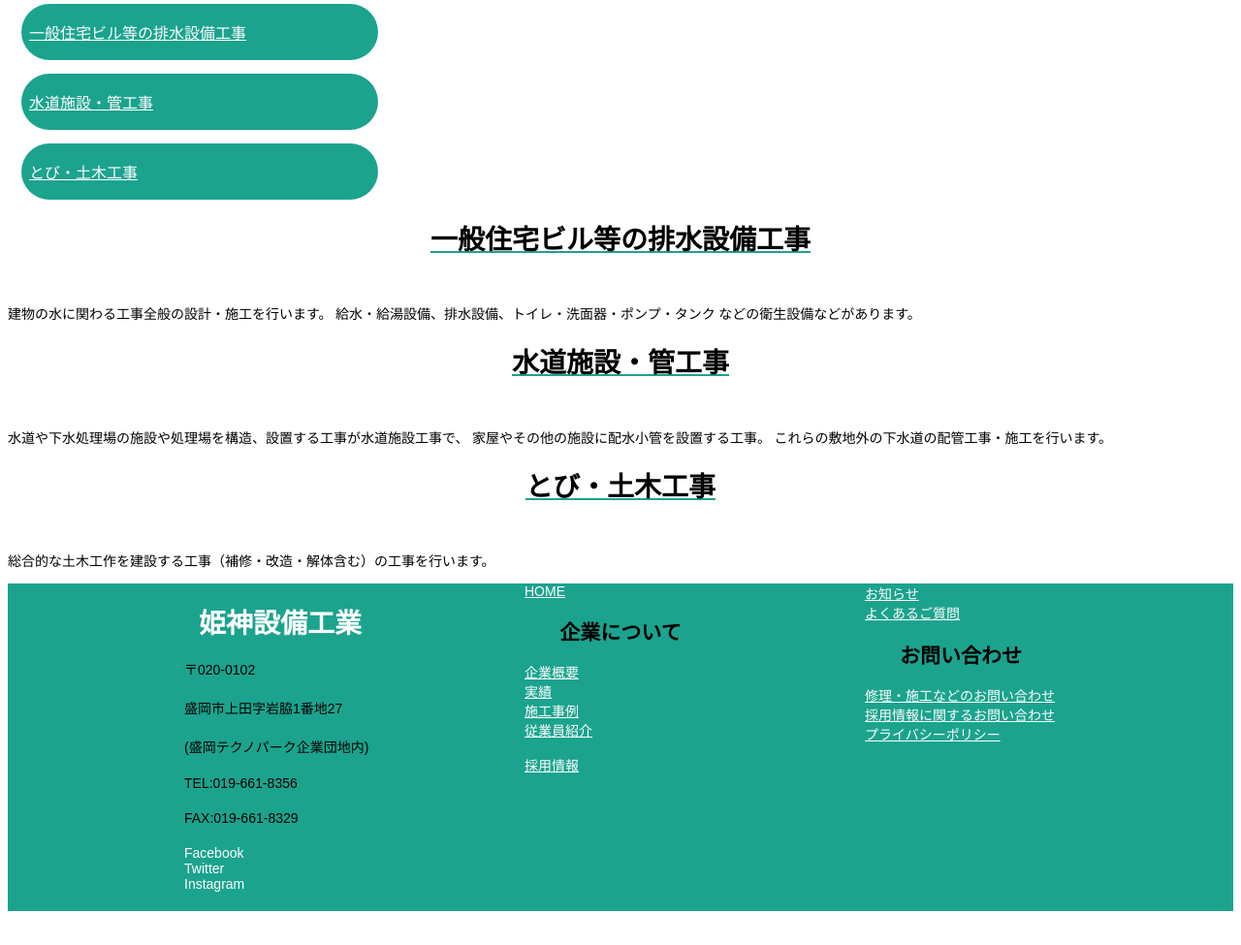
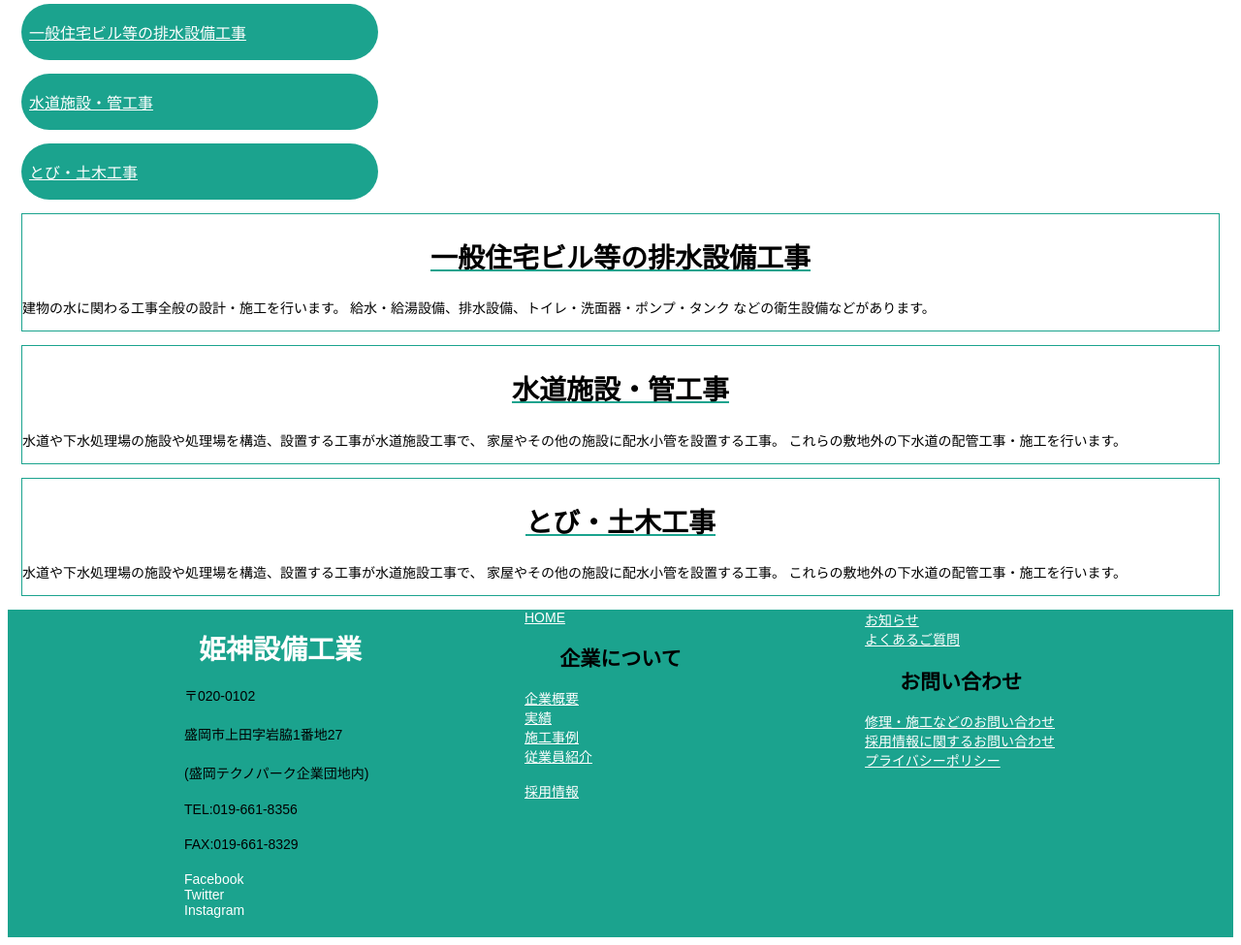
Before and after one commit to Skypeace8585/project_G, a PHP site: page /business_achievement_introduction.php in a window 1280 px wide. Shown: the part 433-1408 px from the top of the page at 97% size. Before the commit the page ends 1373 px from the top, so only its background shows below. Run offline with PHP 8.4, Linux system fonts and the light colour scheme.

Commit message:
実績仮完成

```diff
--- a/business_achievement_introduction.php
+++ b/business_achievement_introduction.php
@@ -19,29 +19,53 @@
 <ul class="button-Recruit__reverse">
         <li><a href="#Recruit-No1" class="button-Recruit" >一般住宅ビル等の排水設備工事</a></li>
         <li><a href="#Recruit-No2" class="button-Recruit" >水道施設・管工事</a></li>
-        <li><a href="#Recruit-No2" class="button-Recruit" >とび・土木工事</a></li>
+        <li><a href="#Recruit-No3" class="button-Recruit" >とび・土木工事</a></li>
 </ul>
+<section class="Recruit" id="Recruit-No1">
+<div class="Businesses">
+    <h1>一般住宅ビル等の排水設備工事</h1>
 
-<h1>一般住宅ビル等の排水設備工事</h1>
-<img></img>
+    <p>建物の水に関わる工事全般の設計・施工を行います。
+        給水・給湯設備、排水設備、トイレ・洗面器・ポンプ・タンク
+        などの衛生設備などがあります。  </p>
 
-<p>建物の水に関わる工事全般の設計・施工を行います。
-    給水・給湯設備、排水設備、トイレ・洗面器・ポンプ・タンク
-    などの衛生設備などがあります。  </p>
+    <!-- <img src="img/toilet1.jpg" alt="一般住宅ビル等排水設備工事" class="img">
+    <img src="img/toilet2.jpg" alt="一般住宅ビル等排水設備工事" class="img"> -->
 
+</div>
+</section>
+
+<section class="Recruit" id="Recruit-No2">
+<div class="Businesses">
     <h1>水道施設・管工事</h1>
-<img></img>
+<!-- <img src="img/kantop.jpg" alt="水道施設・管工事" class="img"> -->
+
 
 <p>水道や下水処理場の施設や処理場を構造、設置する工事が水道施設工事で、
     家屋やその他の施設に配水小管を設置する工事。
     これらの敷地外の下水道の配管工事・施工を行います。</p>
 
-    <h1>とび・土木工事</h1>
-<img></img>
-
-<p>総合的な土木工作を建設する工事（補修・改造・解体含む）の工事を行います。</p>
+    <!-- <img src="img/kan2.jpg" alt="水道施設・管工事" class="img">
+    <img src="img/kan3.jpg" alt="水道施設・管工事" class="img"> -->
 
 
+</div>
+
+</section>
+<section class="Recruit" id="Recruit-No3">
+<div class="Businesses">
+    <h1>とび・土木工事</h1>
+<!-- <img src="img/door1.jpg" alt="とび・土木工事" class="img"> -->
+
+<p>水道や下水処理場の施設や処理場を構造、設置する工事が水道施設工事で、
+    家屋やその他の施設に配水小管を設置する工事。
+    これらの敷地外の下水道の配管工事・施工を行います。</p>
+<!--
+<img src="img/door2.jpg" alt="とび・土木工事" class="img">
+<img src="img/door3.jpg" alt="とび・土木工事" class="img"> -->
+
+</div>
+</section>
 <?php require 'footer.php'; ?>
 </body>
 </html>
--- a/css/Recruitment_information.css
+++ b/css/Recruitment_information.css
@@ -126,7 +126,7 @@ button {
 
 
     h1 {
-        font-size: 2rem;
+        font-size: 2.5rem;
         text-align: center;
         text-decoration:underline;
         text-decoration-color: var(--mainbgcolor);
--- a/css/business_achievement_introduction.css
+++ b/css/business_achievement_introduction.css
@@ -40,6 +40,12 @@ dl, dt, dd {
 
 h2{
     text-align: center;
+}
+
+.Businesses {
+    margin: 1rem;
+    border: 1px solid var(--mainbgcolor);
+
 }
 
 .Recruit a {
--- a/css/enterprise_overview.css
+++ b/css/enterprise_overview.css
@@ -6,6 +6,7 @@
 }
 
 .company-h1 h1 {
+    size: 2.5rem;
     text-align: center;
     text-decoration:underline;
     text-decoration-color: var(--mainbgcolor);
```
Also changed, not shown: css/privacy_policy.css (+7 -1 lines), img/AdobeStock_545961139_Preview.jpeg (added), img/busroom.jpg (added), img/door1.jpg (added), img/door2.jpg (added), img/door3.jpg (added), img/kan2.jpg (added), img/kan3.jpg (added), 3 other files.
